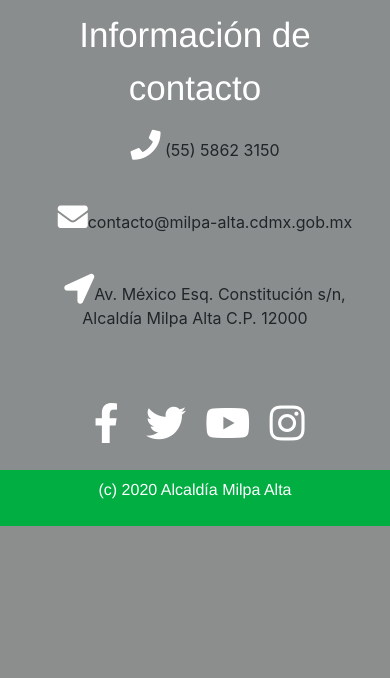
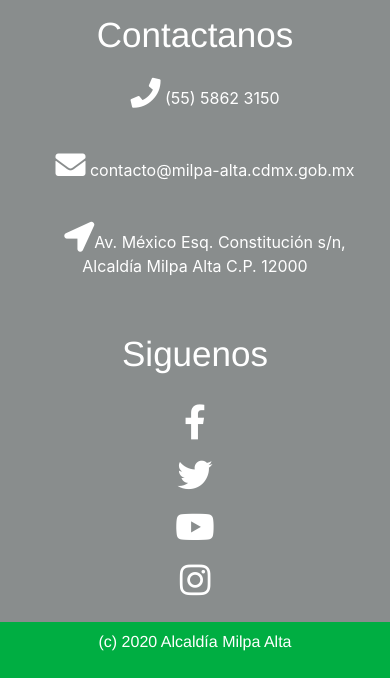
Before and after one commit to Rene-Fabian/Proyecto_alcaldia-, a PHP site: page / in a window 390 px wide. Shown: the part 367-1045 px from the top of the page. Before the commit the page ends 893 px from the top, so only its background shows below. Run offline with PHP 8.4, Linux system fonts and the light colour scheme.

Commit message:
Change date 08/05/2020

```diff
--- a/css/style.css
+++ b/css/style.css
@@ -18,7 +18,6 @@ iframe{
 }
 
 p.text{
-
     color:white;
     margin-top: 10px;
     text-align: center;
@@ -28,7 +27,7 @@ p.text{
 
 .redessociales,ul.iconos{
     background-color: rgb(137, 141, 141);
-    font-size: 40px;
+    font-size: 35px;
     color: white;
 
      }
@@ -36,6 +35,9 @@ i.contac{
     color: white;
     font-size: 30px;
     margin-left: 20px;
+}
+.text_contac{
+    color: white;
 }
 
 
--- a/index.html
+++ b/index.html
@@ -103,62 +103,72 @@
 
   <!-- Footer -->
   <footer class="footer">
-
+    <!--contenedor general -->
     <div class="container-fluid">
+      <!-- fila general -->
       <div class="row">
+        <!-- columna con mapa -->
         <div class="col-md-6">
           <p class="text">Ubicación</p>
           <iframe
             src="https://www.google.com/maps/embed?pb=!1m18!1m12!1m3!1d1884.0429494784391!2d-99.02456807301851!3d19.191450176982382!2m3!1f0!2f0!3f0!3m2!1i1024!2i768!4f13.1!3m3!1m2!1s0x85ce052555a30e47%3A0xe53da50fbef112ed!2sAlcald%C3%ADa%20Milpa%20Alta!5e0!3m2!1ses-419!2smx!4v1588826657157!5m2!1ses-419!2smx"
             frameborder="0" style="border:0;" allowfullscreen="" aria-hidden="false" tabindex="0"></iframe>
           <br>
+          <!-- columna con mapa -->
         </div>
+        <!-- columna con contenedor anidado -->
         <div class="col-md-6 text-center">
-          <p class=" text">Información de contacto</p>
+          <!-- fila de contacto y redes sociales-->
+          <div class="row">
+            <!-- columna contacto -->
+            <div class="col-sm-7">
+              <p class=" text">Contactanos</p>
               <!-- Botones de inforamción-->
-          <p>
+              <p class="text_contac">
                 <i class="contac fas fa-phone"></i> (55) 5862 3150</p><br>
-          <p>
-            <i class="contac fas fa-envelope"></i>contacto@milpa-alta.cdmx.gob.mx</p><br>
-          <p>
-            <i class="contac fas fa-location-arrow"></i>Av. México Esq. Constitución s/n, Alcaldía Milpa Alta C.P. 12000</p><br>
-
-          <!-- Botones de inforamción -->
+              <p class="text_contac">
+                <i class="contac fas fa-envelope"></i> contacto@milpa-alta.cdmx.gob.mx</p><br>
+              <p class="text_contac">
+                <i class="contac fas fa-location-arrow"></i>Av. México Esq. Constitución s/n, Alcaldía Milpa Alta C.P.
+                12000</p><br>
+              <!-- columna contacto -->
             </div>
-
-      </div>
-    </div>
-<br>
-    <!-- redes sociales -->
-
-    <div class="redessociales container-fluid">
-      <!-- Social buttons -->
-      <ul class="iconos list-unstyled list-inline text-center">
-        <li class="list-inline-item">
+            <!-- columna redes sociales -->
+            <div class=" redessociales col-sm-5">
+              <p class="text">Siguenos</p>
+              <ul class="iconos list-unstyled text-center">
+                <li class="list-item">
                   <a class="btn-floating btn-fb mx-2">
                     <i class="fab fa-facebook-f"> </i>
                   </a>
-
                 </li>
-        <li class="list-inline-item">
+                <li class="list-item">
                   <a class="btn-floating btn-tw">
                     <i class="fab fa-twitter"> </i>
                   </a>
                 </li>
-        <li class="list-inline-item">
+                <li class="list-item">
                   <a class="btn-floating btn-youtube">
                     <i class="fab fa-youtube"></i>
                   </a>
                 </li>
-        <li class="list-inline-item">
+                <li class="list-item">
                   <a class="btn-floating btn-insta">
                     <i class="fab fa-instagram"></i>
                   </a>
                 </li>
+              </ul>
+              <!-- columna redes sociales -->
+            </div>
+            <!-- fila de contacto y redes sociales -->
+          </div>
+          <!-- columna con contenedor anidado -->
+        </div>
+        <!-- fila general -->
+      </div>
+      <!-- contenedor general -->
+    </div>
 
-      </ul>
-      <!-- Social buttons -->
-    </div>
 
     <!-- Copyright -->
     <div class="copyfooter footer-copyright text-center py-2">
```
Lines whose indentation alone changed are shown as unchanged.
